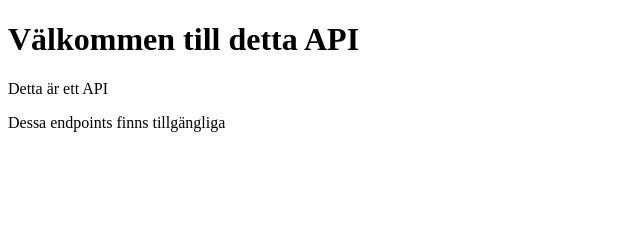
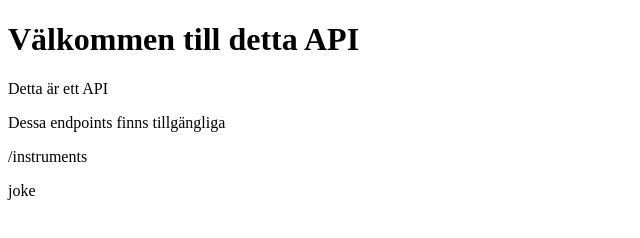
Before and after one commit to MarkusHog/MarkusNodeApi, a website: page index.html in a window 1280 px wide. Shown: the whole page, without its empty margins (0-640 px from the left). Drawn offline with Linux system fonts and the light colour scheme.

Commit message:
updated index 	modified:   index.html

```diff
--- a/index.html
+++ b/index.html
@@ -10,6 +10,8 @@
     <h1>Välkommen till detta API</h1>
     <p>Detta är ett API</p>
     <p>Dessa endpoints finns tillgängliga</p>
+    <p>/instruments</p>
+    <p>joke</p>
 
 </body>
 </html>
```
